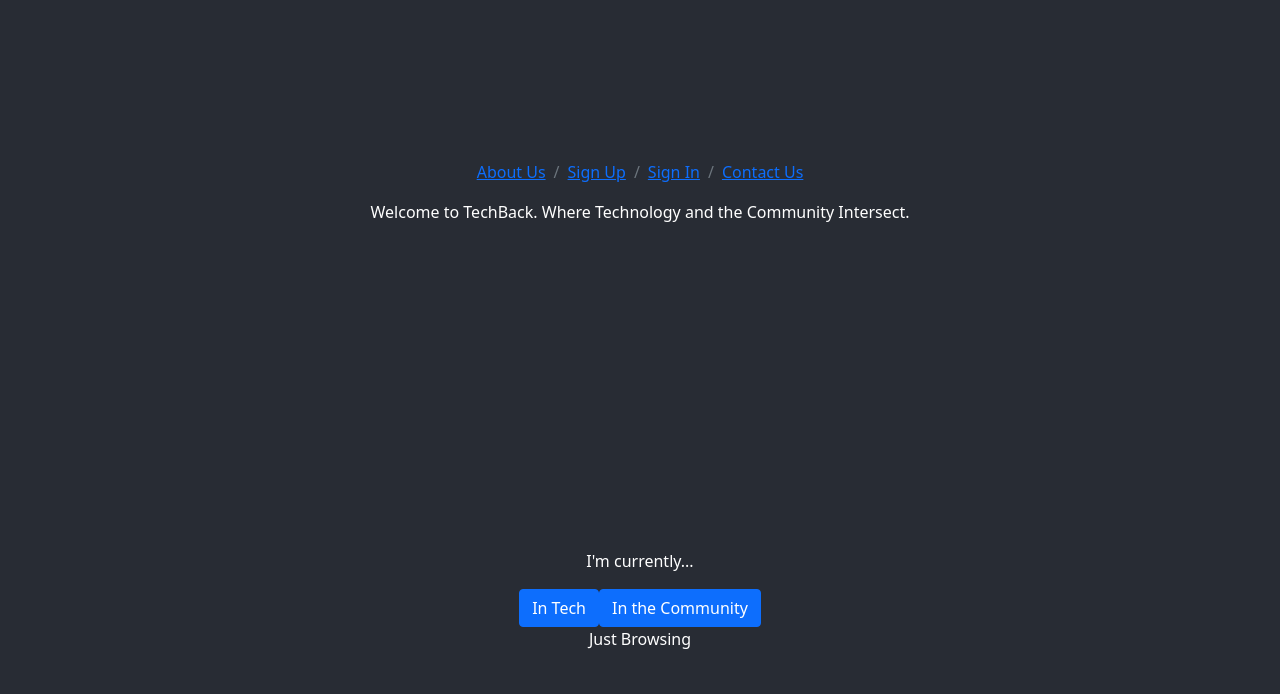
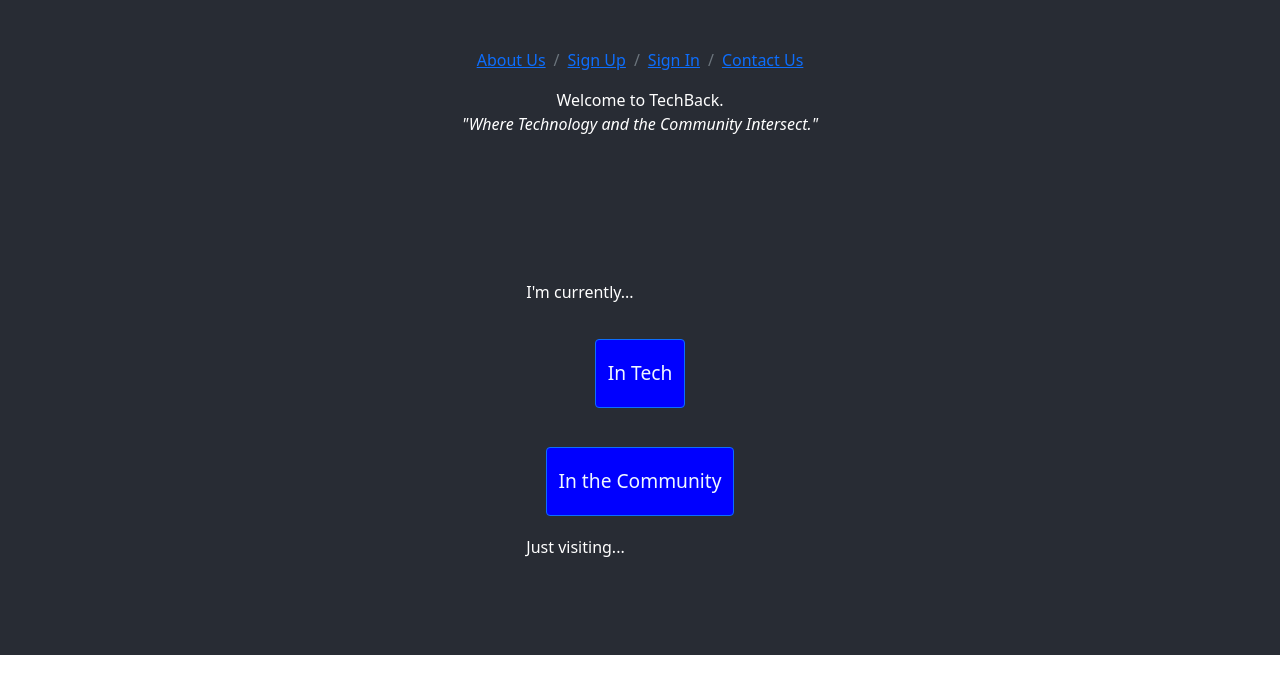
Before and after one commit to kc-anyalebechi/techback, a React (Create React App) app in the folder front_end/: page / in a window 1280 px wide. Shown: the top 694 px of the page. Built offline with nearby package versions, Linux system fonts and the light colour scheme.

Commit message:
editing the buttons

```diff
--- a/front_end/src/App.css
+++ b/front_end/src/App.css
@@ -1,5 +1,6 @@
 .App {
   text-align: center;
+  background-color:#282c34;
 }
 
 .App-logo {
@@ -15,7 +16,7 @@
 
 .App-header {
   background-color: #282c34;
-  min-height: 50vh;
+  min-height: 25vh;
   display: flex;
   flex-direction: column;
   align-items: center;
@@ -26,7 +27,8 @@
 
 .App-body {
   background-color: #282c34;
-  min-height: 50vh;
+  padding-top: 5em;
+  padding-bottom: 5em;
   display: flex;
   flex-direction: column;
   align-items: center;
@@ -48,3 +50,17 @@
     transform: rotate(360deg);
   }
 }
+
+.button button{
+  background-color: blue;
+  color: aliceblue;
+  padding-bottom: 1em;
+  padding-top: 1em;
+
+  margin: 1em;
+  font-size: larger;
+}
+
+.button p {
+  text-align: left;
+}
--- a/front_end/src/App.js
+++ b/front_end/src/App.js
@@ -17,24 +17,25 @@ function App() {
           <Breadcrumb.Item>Contact Us</Breadcrumb.Item>
         </Breadcrumb>
         <p>
-          Welcome to TechBack. Where Technology and the Community Intersect.
+          Welcome to TechBack. <br />
+          <em>"Where Technology and the Community Intersect."</em>
         </p>
       </div>
       <div className="App-body">
-        {/* {/* Home page:
-        Header  - There will be a TechBack - it  will link to the homepage
-        Body - tagline "Where Engineers and the communities intersect"
-        Main section - I am currently ...
-        There will be two buttons
-        */}
+
         <div className="button">
           <p>I'm currently...</p>
+          <div>
           <Button>In Tech</Button>
+          </div>
 
+          <div>
           <Button>In the Community</Button>
+          </div>
+          <p>Just visiting... </p>
+
         </div>
 
-        <div>Just Browsing</div>
       </div>
 
       {/* <SignIn /> */}
```
